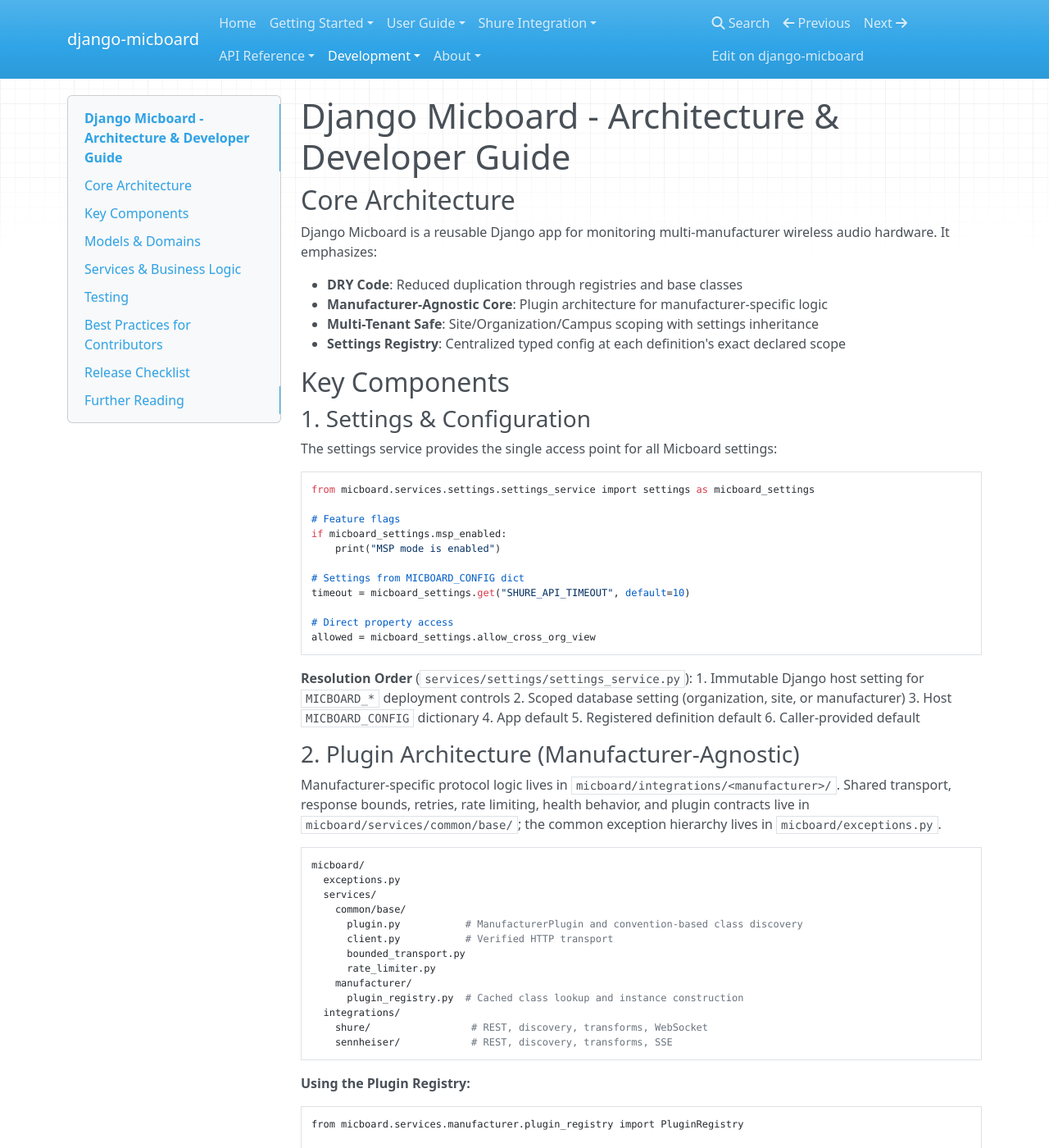
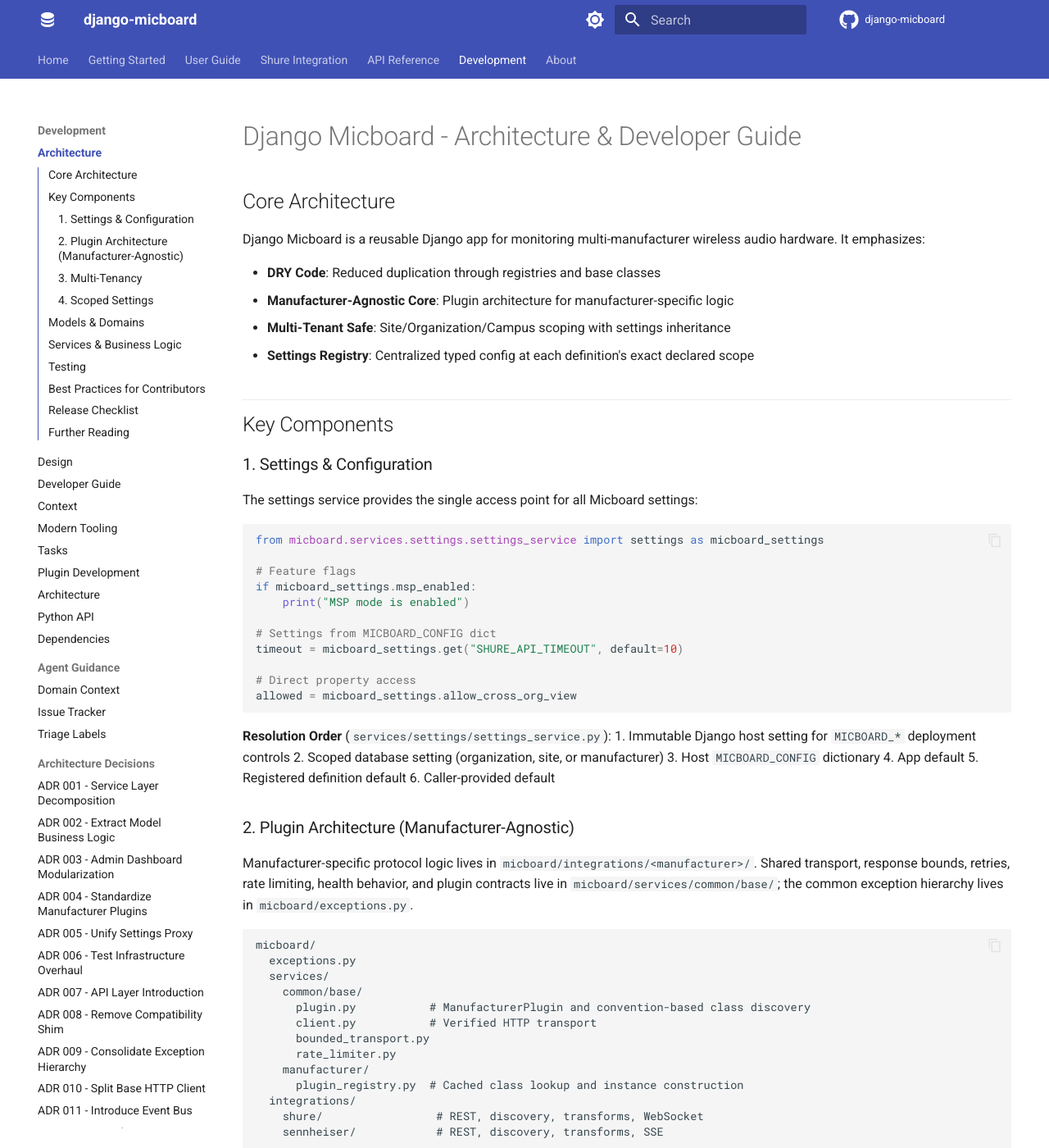
Before and after one commit to justprosound/django-micboard, an MkDocs documentation site: the page built from docs/architecture.md, in a window 1280 px wide and 1400 px high. Shown: the whole window at 82% size. Built offline with MkDocs 1.6.1 and Material for MkDocs 9.7.7, drawn with Linux system fonts in a browser that asks for light colours; nearby versions of some CDN libraries; comment, search, counter and statistics services are not loaded; the version menu is left out; some of the changed text lies outside the part shown.

Commit message:
docs: Modernize mkdocs with Material theme and plugins
- Switch to mkdocs-material theme (modern, responsive, accessible)
- Add mkdocstrings for auto API docs from docstrings
- Add git-revision-date-localized for 'last updated' on pages
- Add minify plugin for HTML/CSS/JS optimization
- Add sitemap plugin for SEO
- Add rich markdown extensions (pymdownx) for tabs, details, tasklists, mermaid, etc.
- Add git-revision-date-localized for 'last updated' dates
- Fix timezone config (UTC vs utc)
- Remove broken api/index.md from nav
- Add emoji support with twemoji
- Add mermaid diagram support via superfences

All 2047 tests pass, linting and type checking pass.

```diff
--- a/mkdocs.yml
+++ b/mkdocs.yml
@@ -7,7 +7,7 @@
 copyright: Licensed under AGPL-3.0-or-later | Community-driven open source project
 
 theme:
-  name: mkdocs
+  name: material
   features:
     - navigation.instant
     - navigation.tracking
@@ -22,9 +22,26 @@
     - content.tooltips
     - toc.follow
     - toc.integrate
+    - header.autohide
+  palette:
+    - scheme: default
+      primary: indigo
+      accent: indigo
+      toggle:
+        icon: material/brightness-7
+        name: Switch to dark mode
+    - scheme: slate
+      primary: indigo
+      accent: indigo
+      toggle:
+        icon: material/brightness-4
+        name: Switch to light mode
   font:
     text: Roboto
     code: Roboto Mono
+  icon:
+    logo: material/database
+    repo: fontawesome/brands/github
 
 nav:
   - Home: index.md
@@ -117,6 +134,34 @@
 
 plugins:
   - search
+  - mkdocstrings:
+      default_handler: python
+      handlers:
+        python:
+          paths: [micboard]
+          options:
+            docstring_style: google
+            show_source: true
+            show_root_heading: true
+            show_root_toc_entry: false
+            merge_init_into_class: true
+            docstring_section_style: list
+            annotations_path: brief
+            annotations: true
+            inheritance: true
+            summary: true
+  - git-revision-date-localized:
+      enable_creation_date: true
+      type: datetime
+      locale: en
+      timezone: UTC
+  - minify:
+      minify_html: true
+      minify_css: true
+      minify_js: true
+  # - sitemap:
+  #     changefreq: weekly
+  #     priority: 0.8
 
 markdown_extensions:
   - abbr
@@ -133,6 +178,34 @@
   - fenced_code
   - tables
   - meta
+  - pymdownx.arithmatex
+  - pymdownx.betterem:
+      smart_enable: all
+  - pymdownx.caret
+  - pymdownx.details
+  - pymdownx.emoji:
+      emoji_index: !!python/name:material.extensions.emoji.twemoji
+      emoji_generator: !!python/name:material.extensions.emoji.to_svg
+  - pymdownx.highlight:
+      anchor_linenums: true
+      line_spans: __span
+      pygments_lang_class: true
+  - pymdownx.inlinehilite
+  - pymdownx.keys
+  - pymdownx.magiclink
+  - pymdownx.mark
+  - pymdownx.smartsymbols
+  - pymdownx.snippets
+  - pymdownx.superfences:
+      custom_fences:
+        - name: mermaid
+          class: mermaid
+          format: !!python/name:pymdownx.superfences.fence_code_format
+  - pymdownx.tabbed:
+      alternate_style: true
+  - pymdownx.tasklist:
+      custom_checkbox: true
+  - pymdownx.tilde
 
 extra:
   version:
@@ -141,6 +214,9 @@
     - icon: fontawesome/brands/github
       link: https://github.com/justprosound/django-micboard
   generator: false
+  analytics:
+    provider: google
+    property: G-XXXXXXXXXX
 
 extra_css:
   - stylesheets/extra.css
```
Also changed, not shown: pyproject.toml (+12 -0 lines), 1 other file.
